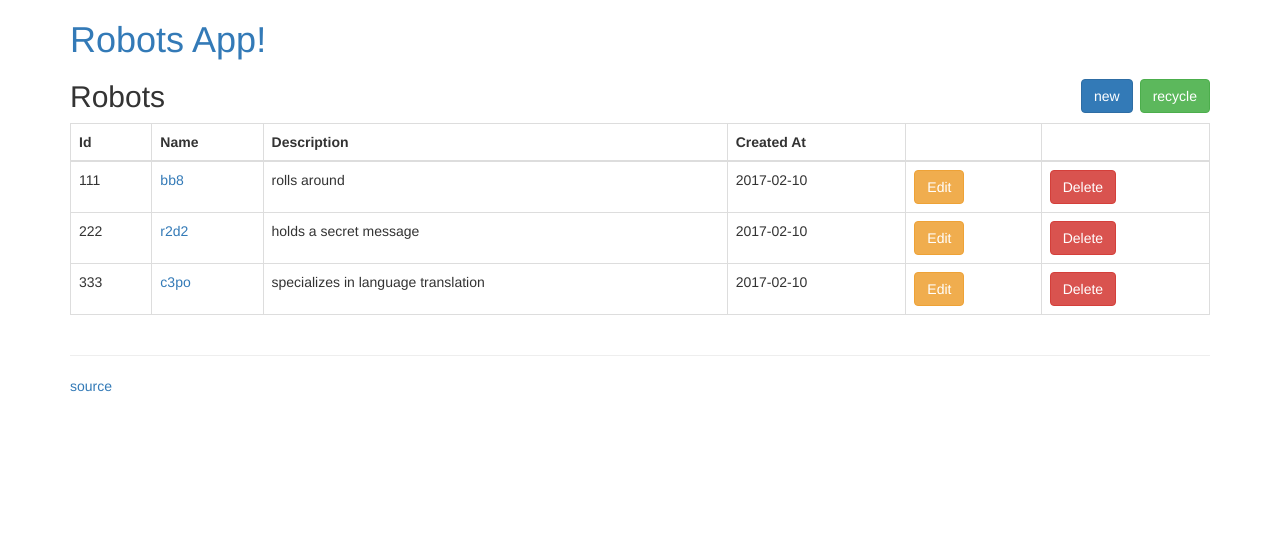
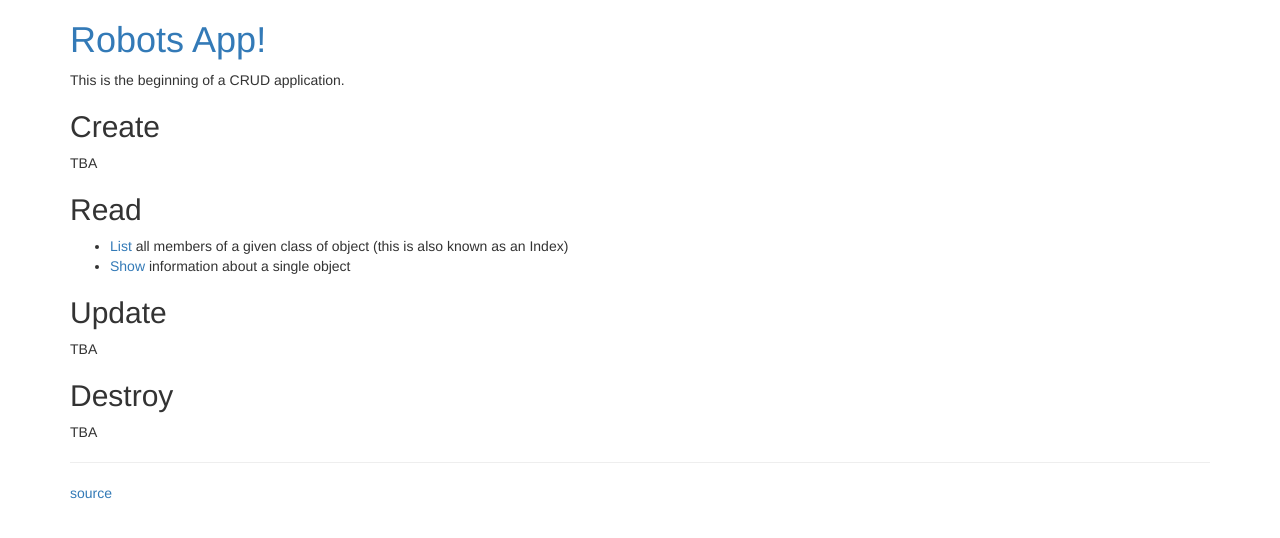
Before and after one commit to prof-rossetti/crud-app-beginnings, a plain HTML site: page index.html in a window 1280 px wide. Drawn offline with nearby package versions, Linux system fonts and the light colour scheme.

Commit message:
Move robots table to robots index, replace home page content

```diff
--- a/index.html
+++ b/index.html
@@ -12,74 +12,24 @@
         <h1>
           <a href="/">Robots App!</a>
         </h1>
-
-        <button type="button" class="btn btn-success pull-right" style="margin-left: 0.5em; margin-top: 0.7em;">recycle</button>
-        <button type="button" class="btn btn-primary pull-right" style="margin-left: 0.5em; margin-top: 0.7em;">new</button>
       </header>
 
-      <h2>Robots</h2>
-      <div class="table-responsive">
-        <table class="table table-bordered table-hover">
-          <thead>
-            <tr>
-              <th>Id</th>
-              <th>Name</th>
-              <th>Description</th>
-              <th>Created At</th>
-              <th>&nbsp;</th>
-              <th>&nbsp;</th>
-            </tr>
-          </thead>
+      <p>This is the beginning of a CRUD application.</p>
 
-          <tbody>
-            <tr>
-              <td>111</td>
-              <td>
-                <a href="/robots/bb8.html">bb8</a>
-              </td>
-              <td>rolls around</td>
-              <td>2017-02-10</td>
-              <td>
-                <button type="button" class="btn btn-warning">Edit</button>
-              </td>
-              <td>
-                <button type="button" class="btn btn-danger">Delete</button>
-              </td>
-            </tr>
+      <h2>Create</h2>
+      <p>TBA</p>
 
-            <tr>
-              <td>222</td>
-              <td>
-                <a href="/robots/r2d2.html">r2d2</a>
-              </td>
-              <td>holds a secret message</td>
-              <td>2017-02-10</td>
-              <td>
-                <button type="button" class="btn btn-warning">Edit</button>
-              </td>
-              <td>
-                <button type="button" class="btn btn-danger">Delete</button>
-              </td>
-            </tr>
+      <h2>Read</h2>
+      <ul>
+        <li><a href="/robots">List</a> all members of a given class of object (this is also known as an Index)</li>
+        <li><a href="/robots/bb8.html">Show</a> information about a single object</li>
+      </ul>
 
-            <tr>
-              <td>333</td>
-              <td>
-                <a href="/robots/c3po.html">c3po</a>
-              </td>
-              <td>specializes in language translation</td>
-              <td>2017-02-10</td>
-              <td>
-                <button type="button" class="btn btn-warning">Edit</button>
-              </td>
-              <td>
-                <button type="button" class="btn btn-danger">Delete</button>
-              </td>
-            </tr>
-          </tbody>
-        </table>
-      </div>
+      <h2>Update</h2>
+      <p>TBA</p>
 
+      <h2>Destroy</h2>
+      <p>TBA</p>
 
       <hr>
       <footer>
```
Also changed, not shown: robots/index.html (added, +94 -0 lines).
